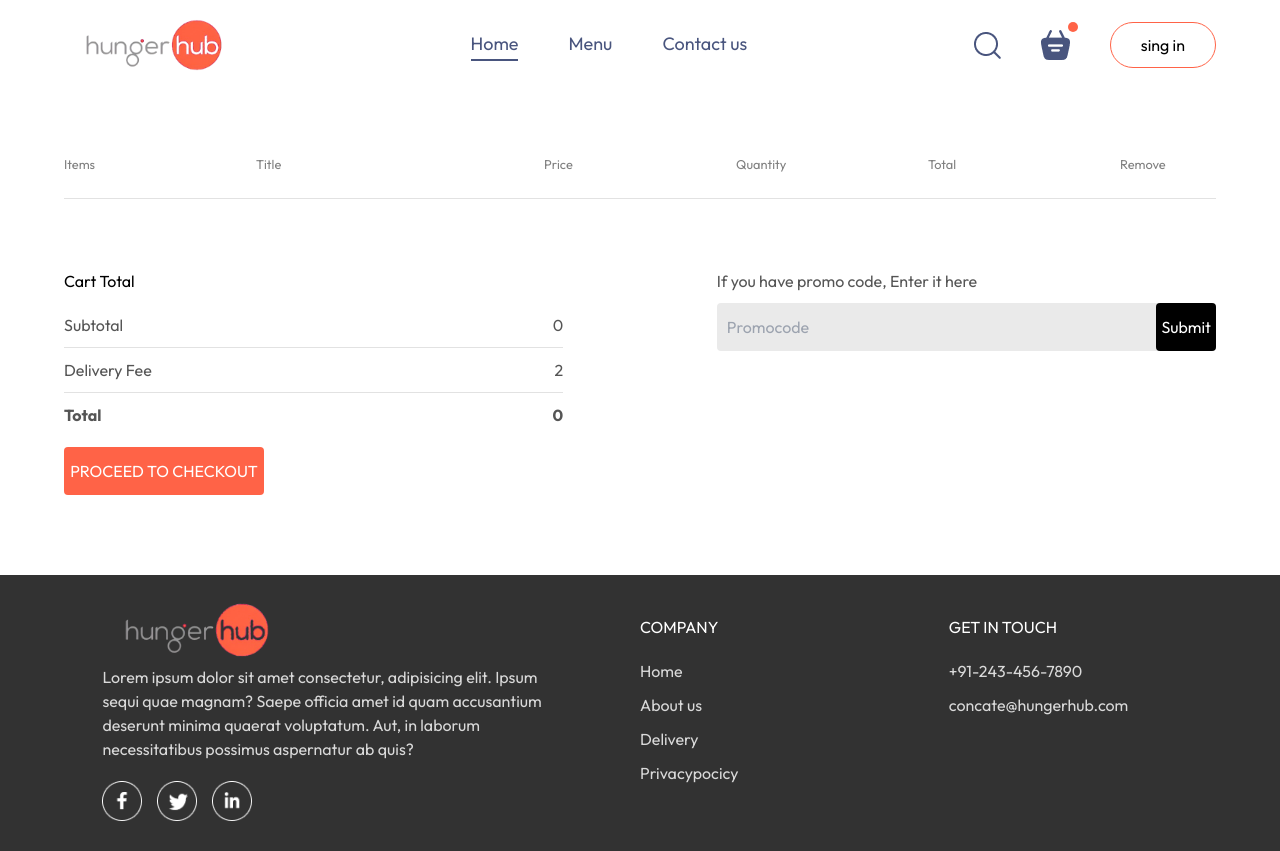
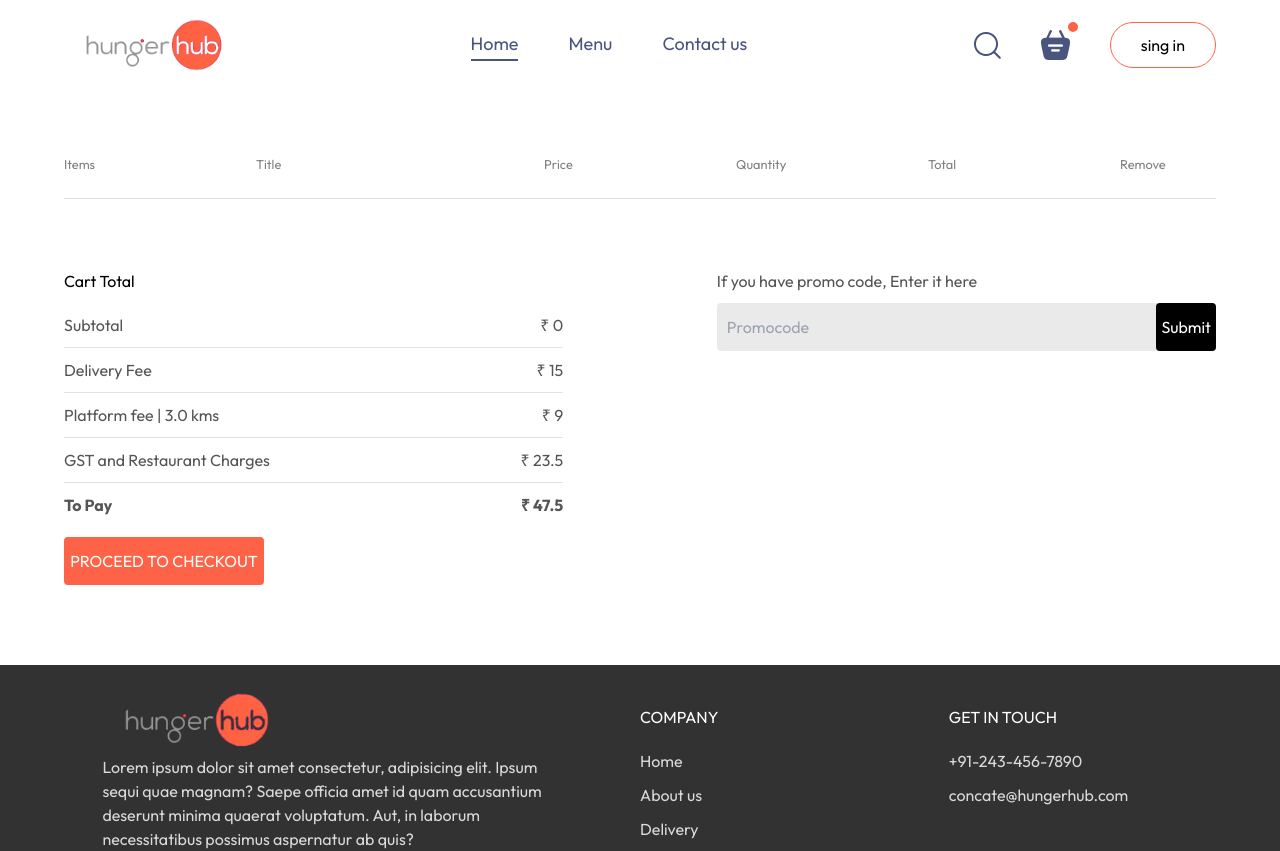
Before and after one commit to Dhartisavaliya14/food-delivery, a React (Vite) app in the folder delivery/: page /cart in a window 1280 px wide. Shown: the top 851 px of the page. Built offline with nearby package versions, Linux system fonts and the light colour scheme.

Commit message:
changes in login

```diff
--- a/delivery/src/components/LoginPopup/LoginPopup.jsx
+++ b/delivery/src/components/LoginPopup/LoginPopup.jsx
@@ -16,11 +16,13 @@ const LoginPopup = ({ setShowLogin }) => {
                 {/* Input Fields */}
                 <div className="login-popup-inputs">
                     {currState === "Login" ? <></> :
-                        (<input type="text" placeholder="Your name" required />)
+                        <input type="text" placeholder="Your name" required />
                     }
                     <input type="email" placeholder="Your email" required />
                     <input type="password" placeholder="Password" required />
                 </div>
+
+
 
                 {/* Submit Button */}
                 <button>{currState === "Sign Up" ? "Create account" : "Login"}</button>
--- a/delivery/src/components/Navbar/Navbar.jsx
+++ b/delivery/src/components/Navbar/Navbar.jsx
@@ -1,4 +1,4 @@
-import React, { useState } from 'react'
+import React, { useContext, useState } from 'react'
 import './Navbar.css'
 import { assets } from '../../assets/assets'
 import { Link } from 'react-router-dom'
@@ -6,6 +6,8 @@ import { Link } from 'react-router-dom'
 const Navbar = ({ setShowLogin }) => {
 
     const [menu, setMenu] = useState('Home')
+
+    const { getTotalCarAmont } = useContext
 
     return (
         // left side navbar menu
--- a/delivery/src/context/StoreContext.jsx
+++ b/delivery/src/context/StoreContext.jsx
@@ -26,9 +26,22 @@ const StoreContextProvider = (props) => {
         setCartItems((prev) => ({ ...prev, [itemId]: prev[itemId] - 1 }))
     }
 
-    useEffect(() => {
-        console.log(cartItems);
-    }, [cartItems])
+    // cart total function
+    const getTotalCartAmount = () => {
+        let totalAmount = 0;
+        for (const item in cartItems) {
+
+            if (cartItems[item] > 0) {
+
+                let itemInfo = food_list.find((product) => product._id === item);
+                totalAmount += itemInfo.price * cartItems[item];
+
+            }
+
+        }
+        return totalAmount;
+    }
+
     // passing food list
 
     const contextValue = {
@@ -37,6 +50,7 @@ const StoreContextProvider = (props) => {
         setCartItems,
         addToCart,
         removeFromCart,
+        getTotalCartAmount
     }
 
     return (
--- a/delivery/src/pages/Cart/Cart.jsx
+++ b/delivery/src/pages/Cart/Cart.jsx
@@ -5,7 +5,7 @@ import { StoreContext } from '../../context/StoreContext'
 
 const Cart = () => {
 
-    const { cartItems, food_list, removeFromCart } = useContext(StoreContext)
+    const { cartItems, food_list, removeFromCart, getTotalCartAmount } = useContext(StoreContext)
 
     return (
         <div className='cart'>
@@ -53,17 +53,27 @@ const Cart = () => {
                     <div>
                         <div className="cart-total-details">
                             <p>Subtotal</p>
-                            <p>{0}</p>
+                            <p>₹ {getTotalCartAmount()}</p>
                         </div>
                         <hr />
                         <div className="cart-total-details">
                             <p>Delivery Fee</p>
-                            <p>{2}</p>
+                            <p>₹ {15.00}</p>
                         </div>
                         <hr />
                         <div className="cart-total-details">
-                            <b>Total</b>
-                            <b>{0}</b>
+                            <p>Platform fee | 3.0 kms</p>
+                            <p>₹ {9.00}</p>
+                        </div>
+                        <hr />
+                        <div className="cart-total-details">
+                            <p>GST and Restaurant Charges</p>
+                            <p>₹ {23.50}</p>
+                        </div>
+                        <hr />
+                        <div className="cart-total-details">
+                            <b>To Pay</b>
+                            <b>₹ {getTotalCartAmount() + 15 + 9 + 23.50}</b>
                         </div>
 
                     </div>
```
